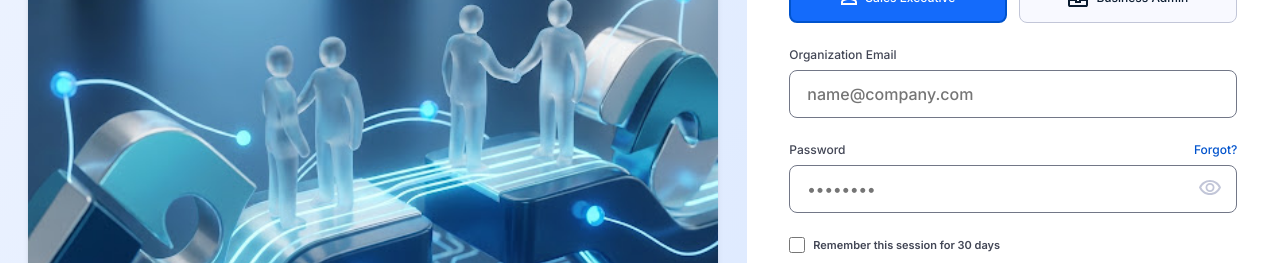
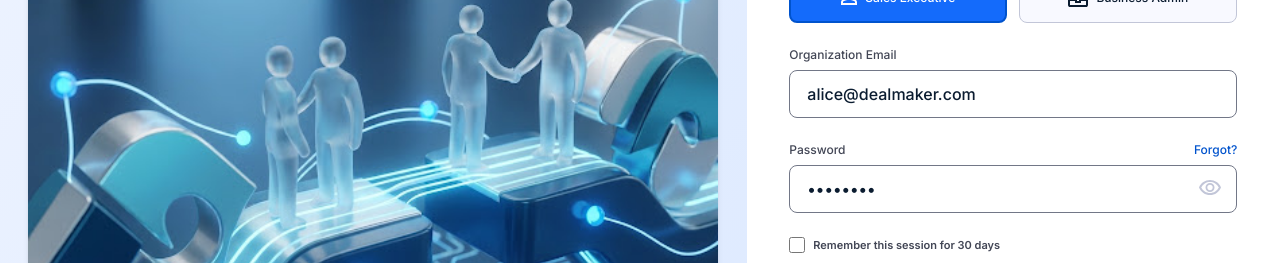
Before and after one commit to codekeng00/bbq-durian, a React (Vite) app in the folder web/: page / in a window 1280 px wide. Shown: the part 351-614 px from the top of the page. Built offline with nearby package versions, Linux system fonts and the light colour scheme.

Commit message:
Prefill account email on role select and set current team on login

```diff
--- a/web/src/pages/auth/LoginPage.tsx
+++ b/web/src/pages/auth/LoginPage.tsx
@@ -1,16 +1,21 @@
 import { useState, type FormEvent } from "react";
 import { Link, useNavigate } from "react-router-dom";
-
-type Role = "sales" | "business";
+import { DEMO_USERS } from "../../data/users";
+import { useDemoData } from "../../hooks/useDemoData";
+import type { Team } from "../../data/types";
 
 export default function LoginPage() {
-  const [role, setRole] = useState<Role>("sales");
+  const [role, setRole] = useState<Team>("sales");
   const [showPassword, setShowPassword] = useState(false);
   const navigate = useNavigate();
+  const { login } = useDemoData();
+
+  const email = DEMO_USERS[role].email;
 
   function handleSubmit(event: FormEvent<HTMLFormElement>) {
     event.preventDefault();
-    navigate("/dashboard");
+    login(role);
+    navigate(role === "sales" ? "/active-pipelines-sales" : "/active-pipelines-business");
   }
 
   return (
@@ -73,7 +78,13 @@ export default function LoginPage() {
             <form className="login-form" onSubmit={handleSubmit}>
               <label className="form-field">
                 <span>Organization Email</span>
-                <input type="email" name="email" placeholder="name@company.com" required />
+                <input
+                  type="email"
+                  name="email"
+                  value={email}
+                  readOnly
+                  placeholder="name@company.com"
+                />
               </label>
               <div className="form-field">
                 <span className="label-row">
@@ -85,8 +96,9 @@ export default function LoginPage() {
                     id="password"
                     type={showPassword ? "text" : "password"}
                     name="password"
+                    value="demo1234"
+                    readOnly
                     placeholder="••••••••"
-                    required
                   />
                   <button
                     className="visibility-toggle"
```
